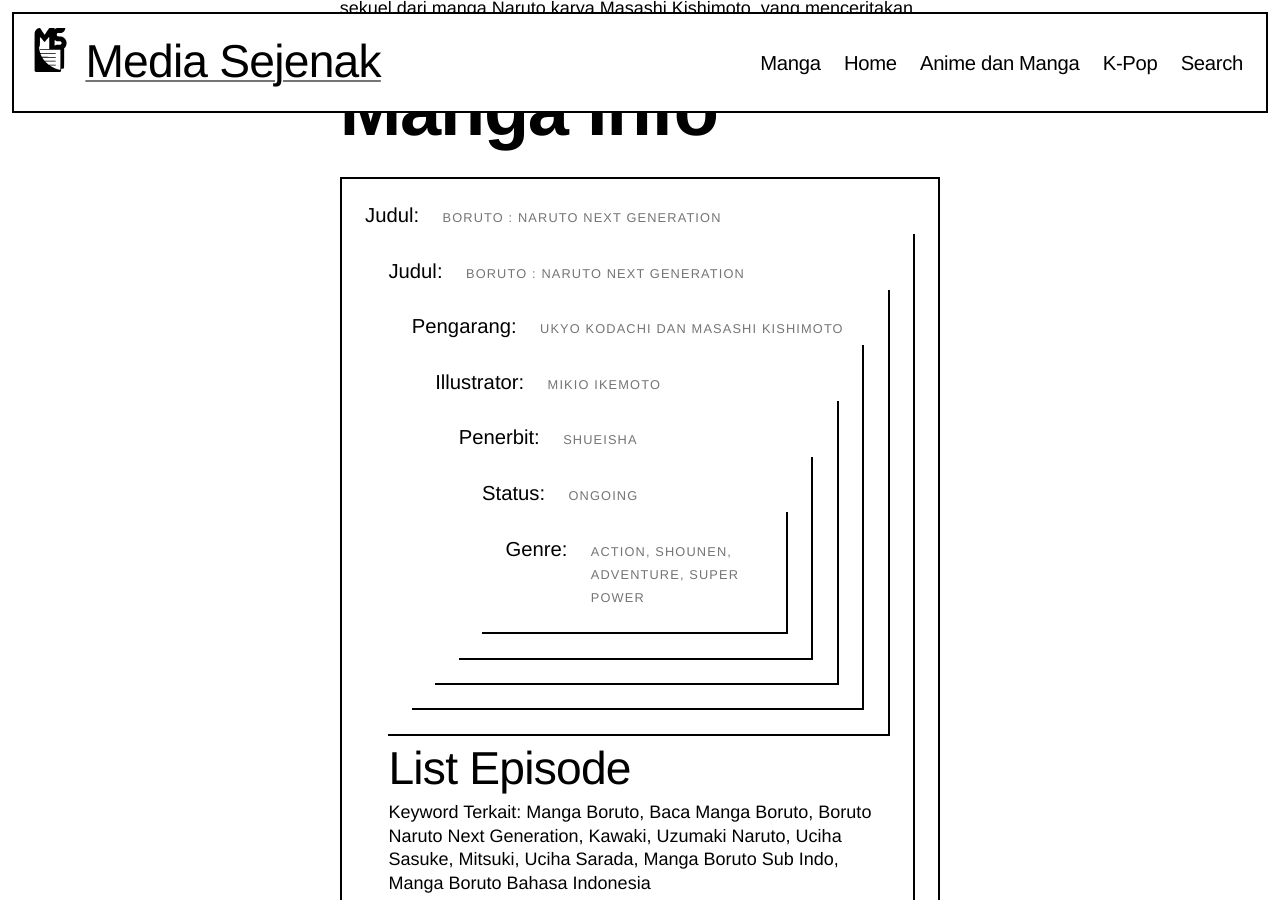
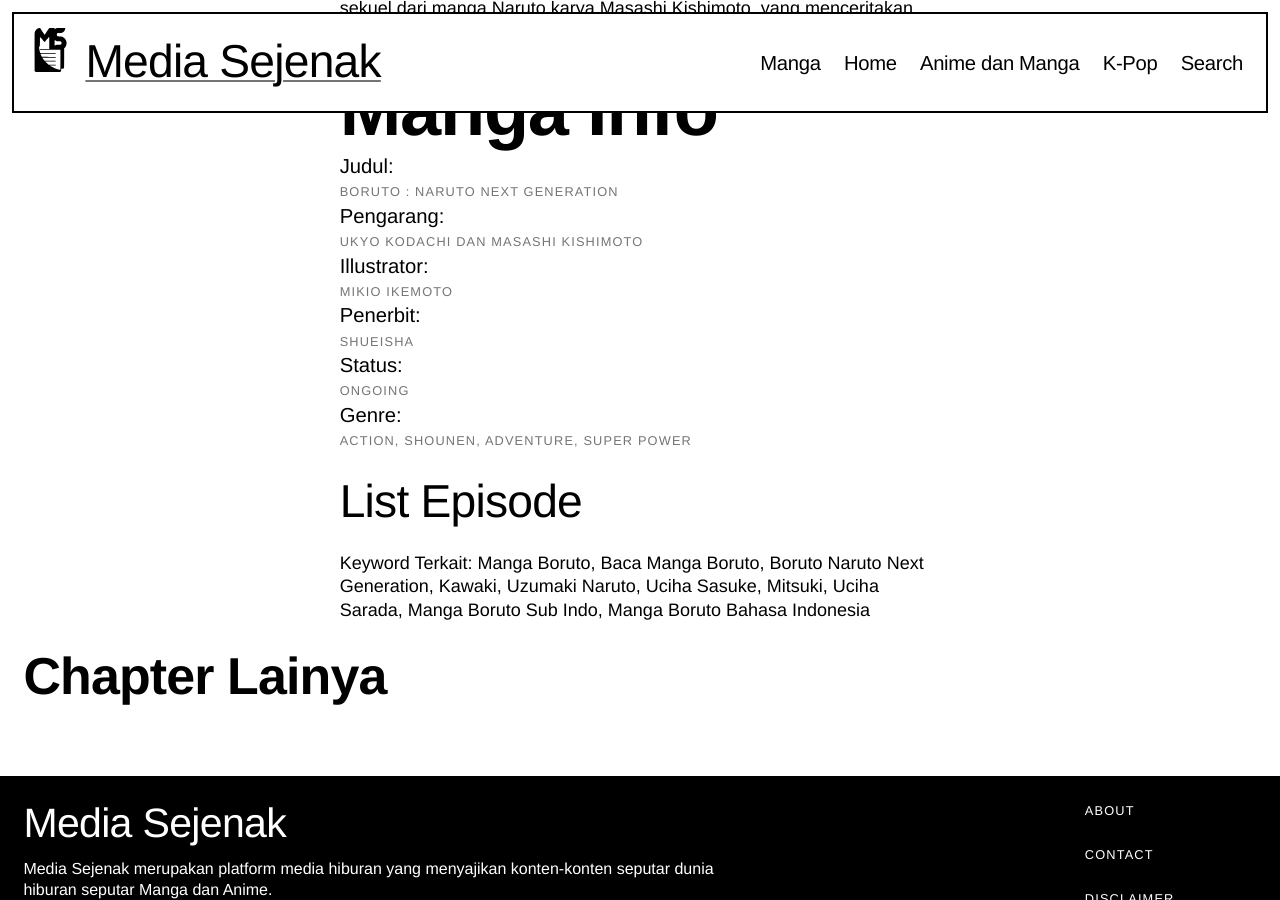
Before and after one commit to mediasejenak/mediasejenak.github.io, a Jekyll site: the page built from _series/Boruto.html, in a window 1280 px wide and 900 px high, scrolled down 1691 px. Built offline with Jekyll 4.4.1, drawn with Linux system fonts in a browser that asks for light colours; some web fonts are replaced; a script that is not in the unit is left out.

Commit message:
Update Boruto.html

```diff
--- a/_series/Boruto.html
+++ b/_series/Boruto.html
@@ -12,74 +12,38 @@
 ---
 <p>Boruto: Naruto Next Generations adalah serial manga Jepang yang ditulis oleh Ukyo Kodachi dan Masashi Kishimoto serta diilustrasikan oleh Mikio Ikemoto. Manga ini diterbitkan di majalah Weekly Shonen Jump Shueisha pada Mei 2016 sebelum disiarkan di majalah Shueisha lainnya, V Jump. Di Juli. 2019. Pada November 2020, Kodachi mengundurkan diri dan digantikan oleh Kishimoto. Boruto juga merupakan cerita spin-off dan sekuel dari manga Naruto karya Masashi Kishimoto, yang menceritakan kehidupan putra Naruto Uzumaki Boruto Uzumaki dan teman-temannya.</p>
 
-<div class="product-info l-sidebar">
   <h2 class="product-info__title">Manga Info</h2>
-
-<div class="l-sidebar__main">
-    <div class="product-info-box l-box u-no-gutter">
-  <div class="l-sidebar u-no-gap">
 <div class="product-info-box__release-info l-stack l-stack--fill-last u-no-gap">
 
-  <div class="product-info-box__cell">
-    <div role="listitem" class="l-sidebar l-sidebar--baseline">
       <span id="product_info_box_print_release" role="term">Judul</span>
       <span class="l-sidebar__main" role="definition" aria-describedby="product_info_box_print_release">
         <span class="tag">{{ page.title }}</span>
       </span>
-  </div>
 
-  <div class="product-info-box__cell">
-    <div role="listitem" class="l-sidebar l-sidebar--baseline">
-      <span id="product_info_box_print_release" role="term">Judul</span>
-      <span class="l-sidebar__main" role="definition" aria-describedby="product_info_box_print_release">
-        <span class="tag">{{ page.title }}</span>
-      </span>
-  </div>
-
-  <div class="product-info-box__cell">
-    <div role="listitem" class="l-sidebar l-sidebar--baseline">
       <span id="product_info_box_print_release" role="term">Pengarang</span>
       <span class="l-sidebar__main" role="definition" aria-describedby="product_info_box_print_release">
         <span class="tag">{{ page.author }}</span>
       </span>
-  </div>
 
-  <div class="product-info-box__cell">
-    <div role="listitem" class="l-sidebar l-sidebar--baseline">
       <span id="product_info_box_print_release" role="term">Illustrator</span>
       <span class="l-sidebar__main" role="definition" aria-describedby="product_info_box_print_release">
         <span class="tag">Mikio Ikemoto</span>
       </span>
-  </div>
 
-  <div class="product-info-box__cell">
-    <div role="listitem" class="l-sidebar l-sidebar--baseline">
       <span id="product_info_box_print_release" role="term">Penerbit</span>
       <span class="l-sidebar__main" role="definition" aria-describedby="product_info_box_print_release">
         <span class="tag">Shueisha</span>
       </span>
-  </div>
 
-  <div class="product-info-box__cell">
-    <div role="listitem" class="l-sidebar l-sidebar--baseline">
       <span id="product_info_box_print_release" role="term">Status</span>
       <span class="l-sidebar__main" role="definition" aria-describedby="product_info_box_print_release">
         <span class="tag">Ongoing</span>
       </span>
-  </div>
 
-  <div class="product-info-box__cell">
-    <div role="listitem" class="l-sidebar l-sidebar--baseline">
       <span id="product_info_box_print_release" role="term">Genre</span>
       <span class="l-sidebar__main" role="definition" aria-describedby="product_info_box_print_release">
         <span class="tag">Action, Shounen, Adventure, Super Power</span>
       </span>
-  </div>
-
-</div>
-  </div>
-    </div>
-</div>
 
 </div>
 
```
